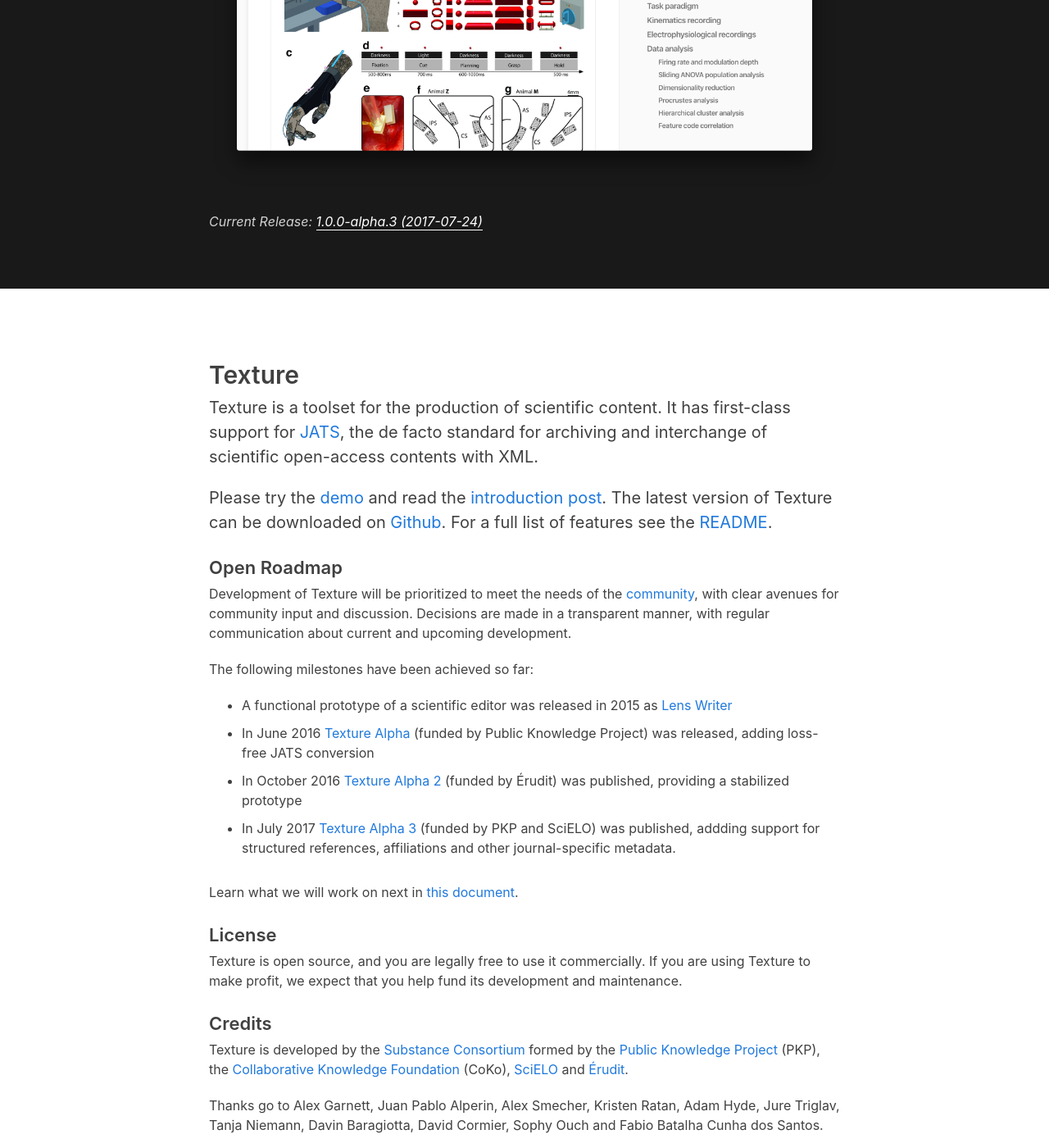
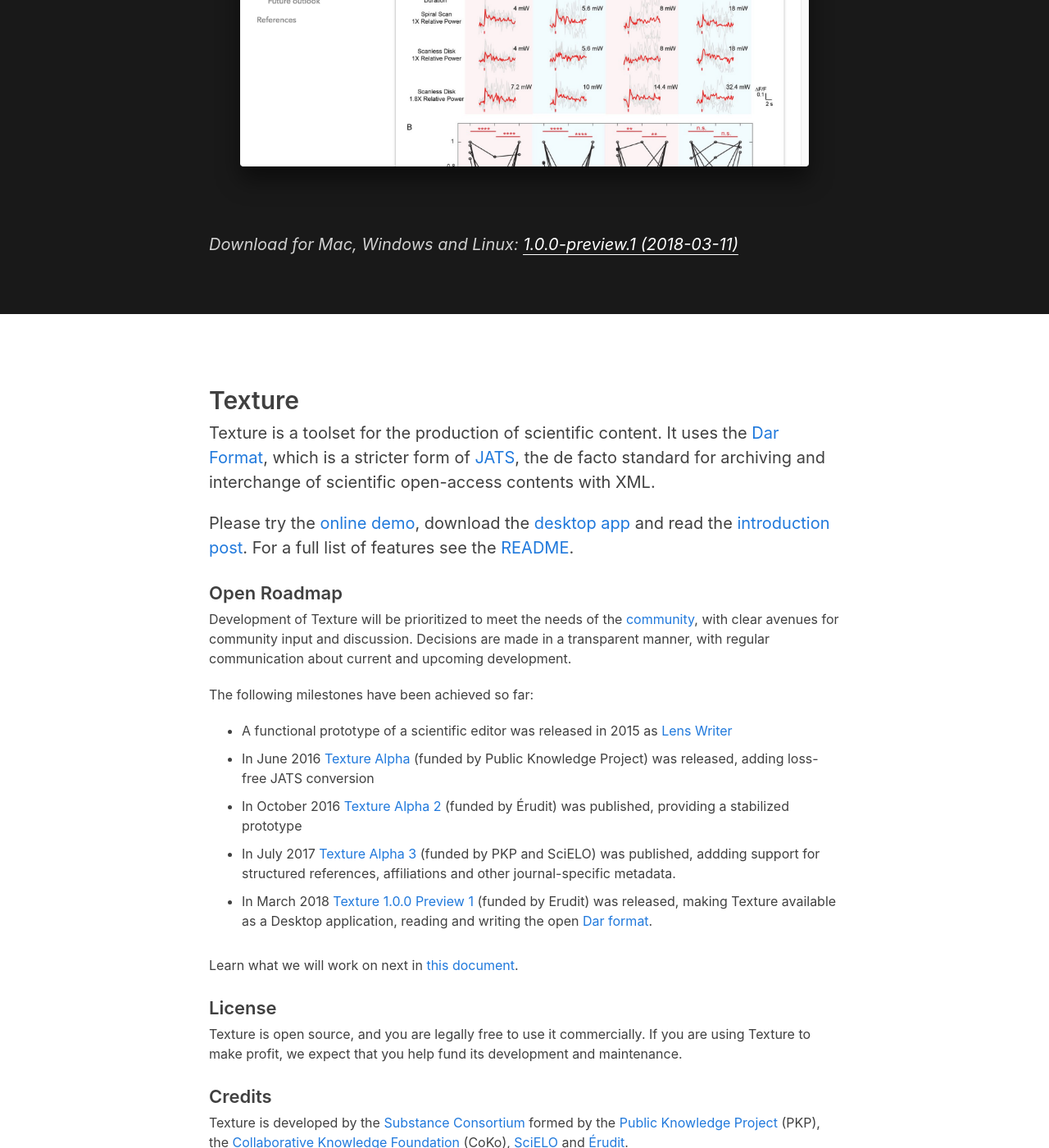
Before and after one commit to substance/substance.github.com, a Jekyll site: the page built from texture/index.html, in a window 1280 px wide and 1400 px high, scrolled down 568 px. Shown: the whole window at 82% size. Built offline with Jekyll 4.4.1, drawn with Linux system fonts in a browser that asks for light colours; nearby versions of some CDN libraries; library files that are not in the unit come from our copies.

Commit message:
Texture Preview 1.

```diff
--- a/_config.yml
+++ b/_config.yml
@@ -1,7 +1,7 @@
 # Site settings
 title: Substance
 substance_version: "1.0.0-beta.6"
-texture_version: "1.0.0-alpha.3"
+texture_version: "1.0.0-preview.1"
 email: info@substance.io
 baseurl: "" # the subpath of your site, e.g. /blog/
 url: "http://substance.io" # the base hostname & protocol for your site
--- a/texture/index.html
+++ b/texture/index.html
@@ -4,18 +4,18 @@
 ---
 
 <div class="limiter" style="padding-bottom: 50px;">
-  <a href="http://cdn.substance.io/texture-alpha-3/"><img src="../images/texture.png" style="width: 100%;"></a>
-  <p style="color: rgba(255,255,255, 0.8); padding-top: 20px;"><em>Current Release: <a href="https://github.com/substance/texture/releases/tag/v{{site.texture_version}}" style="border-bottom: 1px solid white; color: white;" target="_blank">{{site.texture_version}} (2017-07-24)</a></em></p>
+  <a href="http://cdn.substance.io/texture-preview-1"><img src="../images/texture-beta1.png" style="width: 100%;"></a>
+  <p style="color: rgba(255,255,255, 0.8); padding-top: 20px; font-size: 20px;"><em>Download for Mac, Windows and Linux: <a href="https://github.com/substance/texture/releases/tag/v{{site.texture_version}}" style="border-bottom: 1px solid white; color: white;" target="_blank">{{site.texture_version}} (2018-03-11)</a></em></p>
 </div>
 
 <div class="home">
   <div class="limiter">
     <h2>Texture</h2>
     <p class="large">
-      Texture is a toolset for the production of scientific content. It has first-class support for <a href="http://jats.nlm.nih.gov/archiving/tag-library/1.1/">JATS</a>, the de facto standard for archiving and interchange of scientific open-access contents with XML.
+      Texture is a toolset for the production of scientific content. It uses the <a href="http://github.com/substance/dar">Dar Format</a>, which is a stricter form of <a href="http://jats.nlm.nih.gov/archiving/tag-library/1.1/">JATS</a>, the de facto standard for archiving and interchange of scientific open-access contents with XML.
     </p>
     <p class="large">
-      Please try the <a href="http://cdn.substance.io/texture-alpha-3/">demo</a> and read the <a href="https://elifesciences.org/labs/8de87c33/texture-an-open-science-manuscript-editor">introduction post</a>. The latest version of Texture can be downloaded on <a href="https://github.com/substance/texture/releases">Github</a>. For a full list of features see the <a href="https://github.com/substance/texture#roadmap">README</a>.
+      Please try the <a href="http://cdn.substance.io/texture-preview-1/">online demo</a>, download the <a href="https://github.com/substance/texture/releases/tag/v{{site.texture_version}}">desktop app</a> and read the <a href="https://elifesciences.org/labs/8de87c33/texture-an-open-science-manuscript-editor">introduction post</a>. For a full list of features see the <a href="https://github.com/substance/texture#roadmap">README</a>.
     </p>
     <h3>Open Roadmap</h3>
     <p>
@@ -27,6 +27,7 @@
       <li>In June 2016 <a href="https://github.com/substance/texture/releases/tag/v1.0.0-alpha">Texture Alpha</a> (funded by Public Knowledge Project) was released, adding loss-free JATS conversion</li>
       <li>In October 2016 <a href="https://github.com/substance/texture/releases/tag/v1.0.0-alpha.2">Texture Alpha 2</a> (funded by Érudit) was published, providing a stabilized prototype</li>
       <li>In July 2017 <a href="https://github.com/substance/texture/releases/tag/v1.0.0-alpha.3">Texture Alpha 3</a> (funded by PKP and SciELO) was published, addding support for structured references, affiliations and other journal-specific metadata.</li>
+      <li>In March 2018 <a href="https://github.com/substance/texture/releases/tag/v1.0.0-preview.1">Texture 1.0.0 Preview 1</a> (funded by Erudit) was released, making Texture available as a Desktop application, reading and writing the open <a href="https://github.com/substance/dar">Dar format</a>.</li>
     </ul>
     <p>Learn what we will work on next in <a href="https://github.com/substance/texture/blob/develop/ROADMAP.md">this document</a>.</p>
     <h3>License</h3>
```
Also changed, not shown: index.html (+16 -17 lines), images/texture-beta1.png (added).
